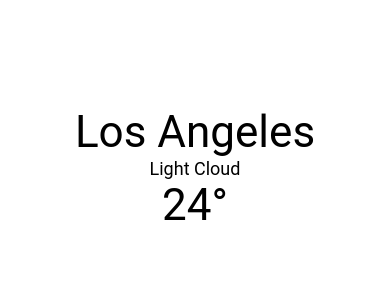
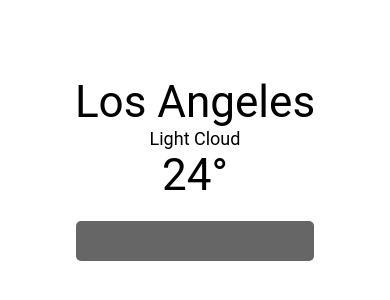
Before and after one commit to patrickjneel/React-Native-Weatherly, a React Native app in the folder weather/: screen / in a window 390 px wide. Shown: the part 254-554 px from the top of the page. Built offline with nearby package versions, Linux system fonts and the light colour scheme.

Commit message:
added searchInput comopoent

```diff
--- a/weather/App.js
+++ b/weather/App.js
@@ -1,21 +1,16 @@
 import React, { Component } from 'react';
-import {
-  StyleSheet,
-  Text,
-  KeyboardAvoidingView,
-  Platform,
-  TextInput,
-  View,
-} from 'react-native';
+import { StyleSheet, Text, KeyboardAvoidingView, Platform, } from 'react-native';
+import SearchInput from './components/SearchInput';
 
 class App extends Component {
   render() {
     return (
-      <View style={styles.container}>
+      <KeyboardAvoidingView style={styles.container} behavior='padding'>
         <Text style={[styles.largeText, styles.textStyle]}>Los Angeles</Text>
         <Text style={[styles.smallText, styles.textStyle]}>Light Cloud</Text>
         <Text style={[styles.largeText, styles.textStyle]}>24°</Text>
-      </View>
+        <SearchInput placeholder='Search Any City' />
+      </KeyboardAvoidingView>
     );
   }
 }
@@ -36,7 +31,7 @@
     },
     smallText: {
       fontSize: 18,
-    }
+    },
 });
 
 export default App;
--- /dev/null
+++ b/weather/components/SearchInput.js
@@ -0,0 +1,34 @@
+import React, { Component } from 'react';
+import { StyleSheet, TextInput, View } from 'react-native';
+
+class SearchInput extends Component {
+  render() {
+    return (
+      <View style={styles.container}>
+        <TextInput
+            autoCorrect={false}
+            placeholderTextColor='white'
+            style={styles.textInput}
+            clearButtonMode='always'
+        />
+      </View>
+    )
+  }
+}
+
+const styles = StyleSheet.create({
+  container: {
+    height: 40,
+    marginTop: 20,
+    backgroundColor: '#666',
+    marginHorizontal: 40,
+    paddingHorizontal: 10,
+    borderRadius: 5,
+  },
+  textInput: {
+    flex: 1,
+    color: 'white',
+  },
+})
+
+export default SearchInput;
```
